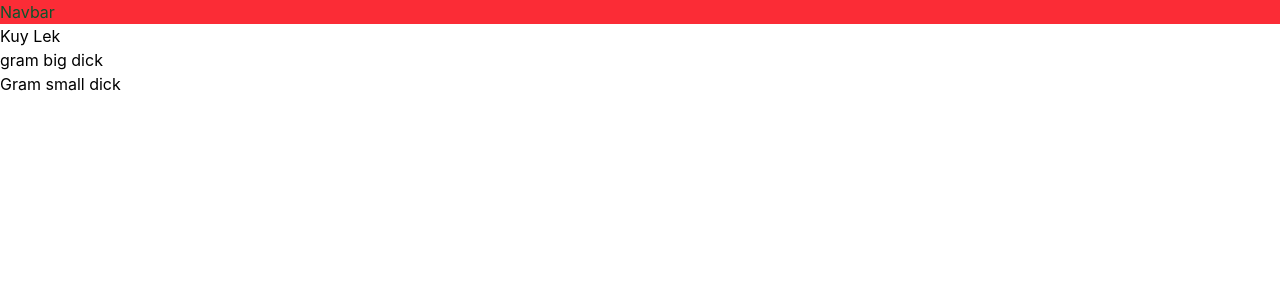
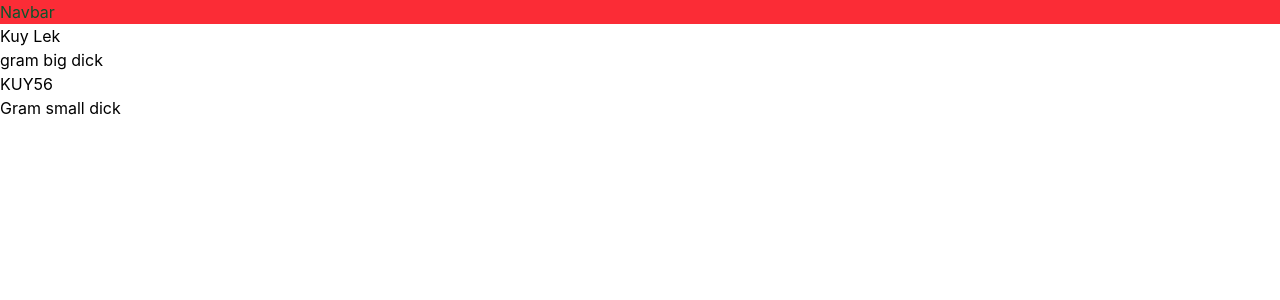
Before and after one commit to Hujifaq/buss_bks, a React (Vite) app: page / in a window 1280 px wide. Shown: the top 300 px of the page. Built offline with nearby package versions, Linux system fonts and the light colour scheme.

Commit message:
Update App.jsx
test67

```diff
--- a/src/App.jsx
+++ b/src/App.jsx
@@ -10,6 +10,7 @@ function App() {
     <Navbar />
       <h2>Kuy Lek</h2>
       <h3>gram big dick</h3>
+      <h3>KUY56</h3>
       <Name />
     </>
   )
```
